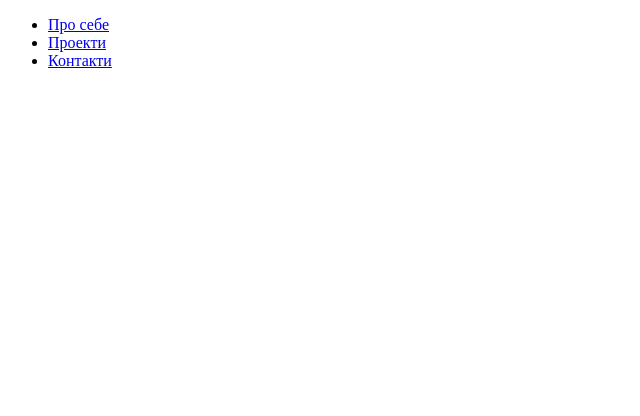
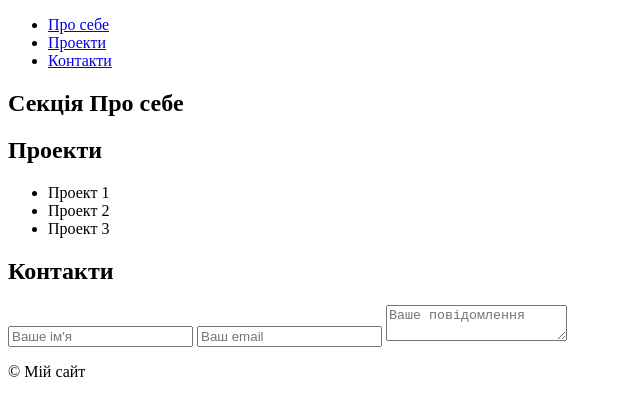
Before and after one commit to serpens15/First_time, a plain HTML site: page Перевірка знань/Блок 1. HTML5 Основи/index.html in a window 1280 px wide. Shown: the whole page, without its empty margins (0-640 px from the left). Drawn offline with Linux system fonts and the light colour scheme.

Commit message:
Виправлення помилок

```diff
--- a/Перевірка знань/Блок 1. HTML5 Основи/index.html
+++ b/Перевірка знань/Блок 1. HTML5 Основи/index.html
@@ -15,5 +15,35 @@
             </ul>
         </nav>
     </header>
+
+    <section>
+        <h2>Секція Про себе</h2>
+        <p></p>
+    </section>
+
+    <section>
+        <h2>Проекти</h2>
+        <ul>
+            <li>Проект 1</li>
+            <li>Проект 2</li>
+            <li>Проект 3</li>
+        </ul>
+    </section>
+
+    <section>
+        <h2>Контакти</h2>
+
+        <form action="#">
+            <input type="text" name="name" id="name" placeholder="Ваше ім'я">
+            <input type="email" name="email" id="email" placeholder="Ваш email">
+
+            <textarea name="message" id="message" placeholder="Ваше повідомлення"></textarea>
+
+        </form>
+    </section>
+
+    <footer>
+        <p>&copy; Мій сайт</p>
+    </footer>
 </body>
 </html>
```
